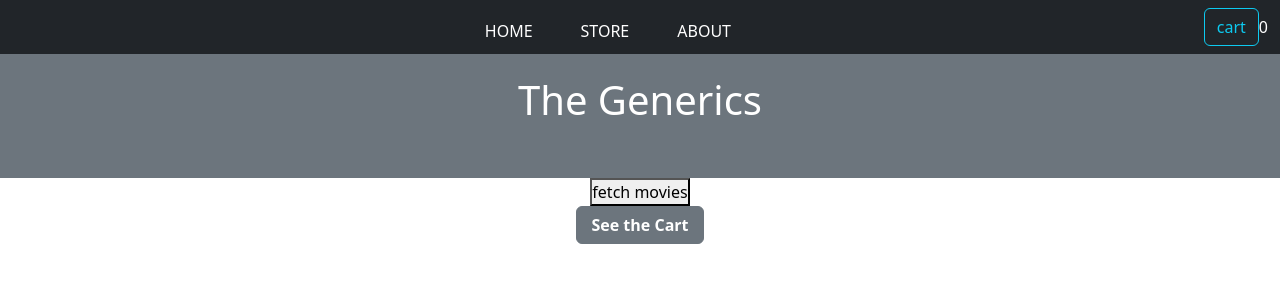
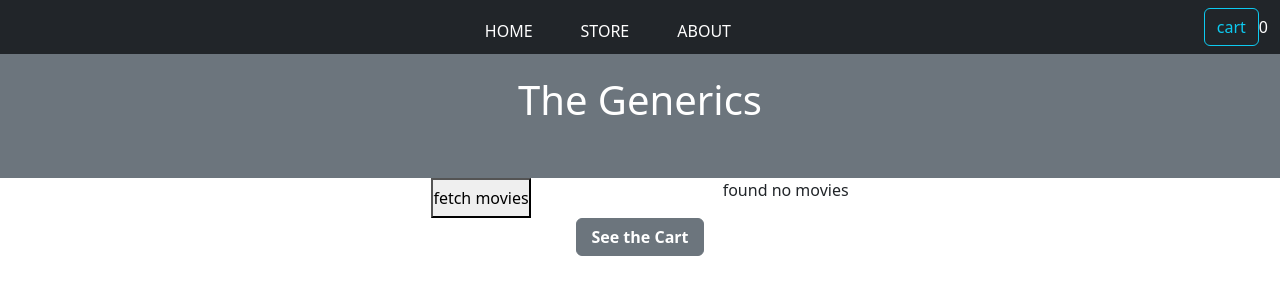
Before and after one commit to Vaishnavigupta97/sharp-ecommerce-website, a React (Create React App) app: page / in a window 1280 px wide. Shown: the top 300 px of the page. Built offline with nearby package versions, Linux system fonts and the light colour scheme.

Commit message:
change the error at compProduct file

```diff
--- a/src/Components/CompProducts.js
+++ b/src/Components/CompProducts.js
@@ -30,10 +30,17 @@ import Context from "../Store/Context";
 const CompProducts = (props) => {
     const {sideCartVisibleClick, setAllPurchaseCart, allPurchaseCart} = useContext(Context);
     const [movies, setMovies] = useState([]);
+    const [isLoading, setIsLoading] = useState(false);
+    const [error, setError] =  useState(null);
     async function showProductsArr(){
-        const response = await fetch('https://swapi.dev/api/films');
+        setIsLoading(true);
+        setError(null);
+        try{
+            const response = await  fetch('https://swapi.dev/api/films');
+            if(!response.ok){
+                throw new Error('Something went wrong ....Retrying');
+            }
             const data = await response.json();
-        // then((data) => {
                 const transformedMovies = data.results.map(moviedata => {
                     return {
                         id: moviedata.episode_id,
@@ -41,7 +48,11 @@ const CompProducts = (props) => {
                     }
                 });
                 setMovies(transformedMovies);
-        // })
+                setIsLoading(false);
+        }catch(error){
+            setError(error.message)
+        }
+        setIsLoading(false);
     }
     const addAtSideCard = (product) => {
         const productObj = {
@@ -57,7 +68,7 @@ const CompProducts = (props) => {
         <>
             <div className="d-flex flex-wrap justify-content-center" style={{ gap: "15%" }}>
                 <button onClick={showProductsArr}>fetch movies</button>
-                {movies.map((product, index) => (
+                {!isLoading && movies.map((product, index) => (
                         <Card className="w-40 my-5" key={index}>
                             <Card.Body className="border-none">
                                 <Card.Title className="text-center">{product.title}</Card.Title>
@@ -71,6 +82,10 @@ const CompProducts = (props) => {
                             </Card.Body>
                         </Card>
                 ))}
+
+                {!isLoading && movies.length === 0 && !error &&<p>found no movies</p>}
+                {isLoading && <p>Loading...</p>}
+                {!isLoading && error && <p>{error}</p>}
             </div>
             <div className="m-auto" style={{width: "10%"}}>
                 <Button className="w-100 btn btn-secondary border-none fw-bolder fs-6" onClick={sideCartVisibleClick}>
```
Lines whose indentation alone changed are shown as unchanged.
